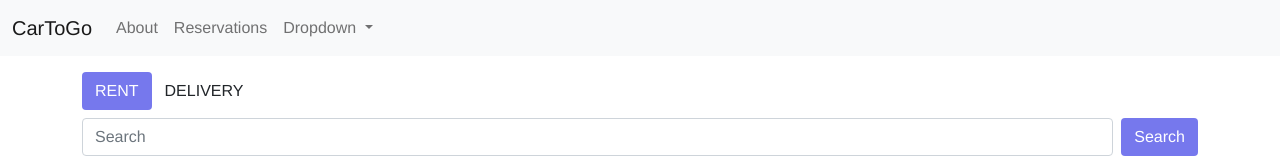
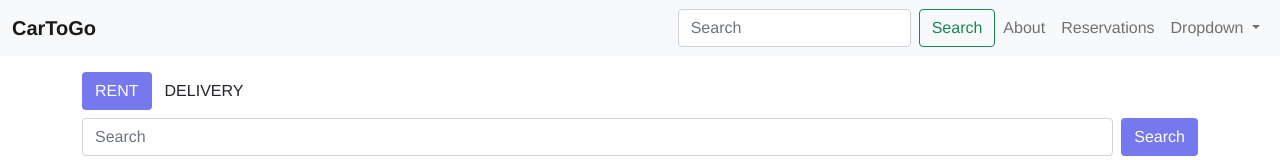
Before and after one commit to khanhngg/csc642-842-fall21-team05, a Vue app: page / in a window 1280 px wide. Shown: the top 160 px of the page. Built offline with nearby package versions, Linux system fonts and the light colour scheme.

Commit message:
Navbar links right aligned

```diff
--- a/src/components/Navbar.vue
+++ b/src/components/Navbar.vue
@@ -2,7 +2,7 @@
   <nav class="navbar navbar-expand-lg navbar-light bg-light mb-3">
     <div class="container-fluid">
       <!-- Logo -->
-      <router-link class="navbar-brand" to="/">CarToGo</router-link>
+      <router-link class="navbar-brand fw-bold" to="/">CarToGo</router-link>
 
       <!-- Hamburger menu on mobile -->
       <button
@@ -16,8 +16,21 @@
       >
         <span class="navbar-toggler-icon"></span>
       </button>
-      <div class="collapse navbar-collapse" id="navbarSupportedContent">
-        <ul class="navbar-nav me-auto mb-2 mb-lg-0">
+
+      <div class="collapse navbar-collapse d-flex justify-content-end" id="navbarSupportedContent">
+        <!-- Search Bar -->
+        <form v-if="true" class="d-flex">
+          <input
+            class="form-control me-2"
+            type="search"
+            placeholder="Search"
+            aria-label="Search"
+          />
+          <router-link :to="{ name: 'Search'}" tag="button" class="btn btn-outline-success" type="submit">Search</router-link>
+        </form>
+
+        <!-- Nav links -->
+        <ul class="navbar-nav mb-2 mb-lg-0 d-flex">
           <li class="nav-item">
             <router-link class="nav-link" :to="{ name: 'About'}">About</router-link>
           </li>
@@ -44,17 +57,6 @@
             </ul>
           </li>
         </ul>
-
-        <!-- Search Bar -->
-        <form v-if="hasSearch" class="d-flex">
-          <input
-            class="form-control me-2"
-            type="search"
-            placeholder="Search"
-            aria-label="Search"
-          />
-          <router-link :to="{ name: 'Search'}" tag="button" class="btn btn-outline-success" type="submit">Search</router-link>
-        </form>
       </div>
     </div>
   </nav>
```
